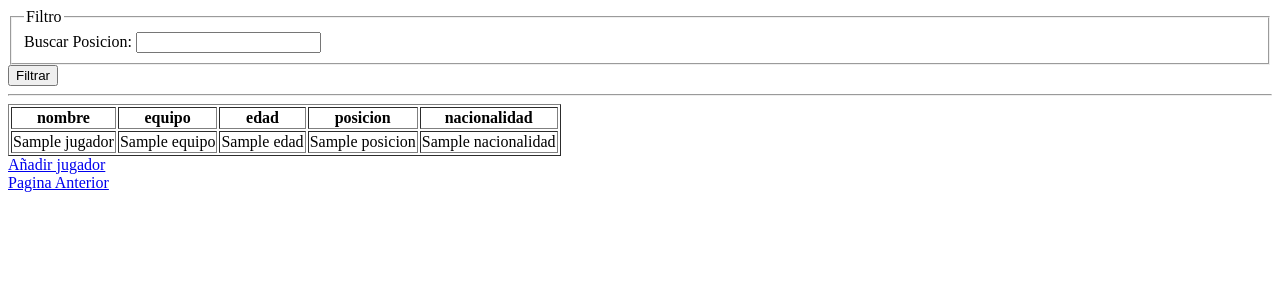
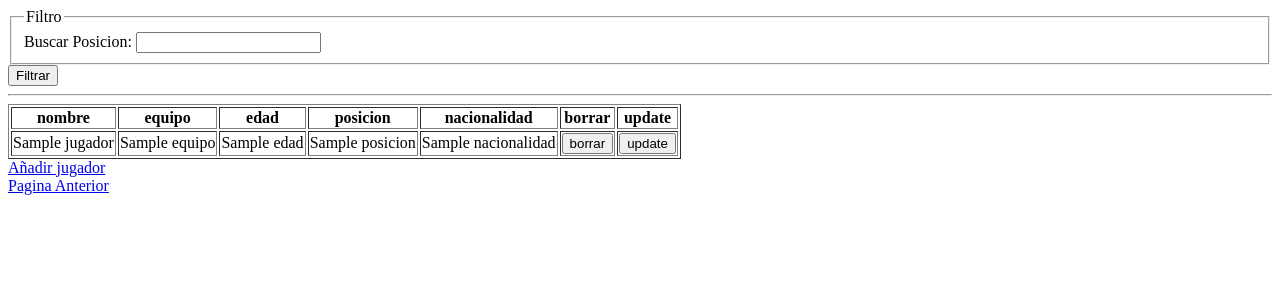
Before and after one commit to ChristianGPGS/Curso-python-Django, a Django app: template primerProyectoDjango/deportes/templates/Jugadores.html in a window 1280 px wide. Shown: the top 300 px of the page. Run offline with Django 3.2, Linux system fonts and the light colour scheme; the template is opened without the code that fills it: most values are stand-ins (such as "Sample title", 1, 10 or a date in 2020).

Commit message:
algunos arreglos

```diff
--- a/primerProyectoDjango/deportes/templates/Jugadores.html
+++ b/primerProyectoDjango/deportes/templates/Jugadores.html
@@ -5,7 +5,7 @@
     <title>Jugadores</title>
 </head>
 <body>
-<form action="listado-jugadores" method="POST">
+<form action="" method="POST">
     {%csrf_token%}
     <fieldset>
         <legend>Filtro</legend>
@@ -28,6 +28,8 @@
         <th>edad</th>
         <th>posicion</th>
         <th>nacionalidad</th>
+        <th>borrar</th>
+        <th>update</th>
     </tr>
     </thead>
     <tbody>
@@ -38,6 +40,10 @@
         <td>{{jugador.edad}}</td>
         <td>{{jugador.posicion}}</td>
         <td>{{jugador.nacionalidad}}</td>
+        <input type="hidden" name="id_jugador" value="{{jugador.id}}">
+        <input type="hidden" name="action" value="borrar">
+        <td><input type="submit" value="borrar"></td>
+        <td><input type="button" value="update"></td>
     </tr>
     {% endfor %}
     </tbody>
```
Also changed, not shown: primerProyectoDjango/deportes/views.py (+13 -3 lines).
